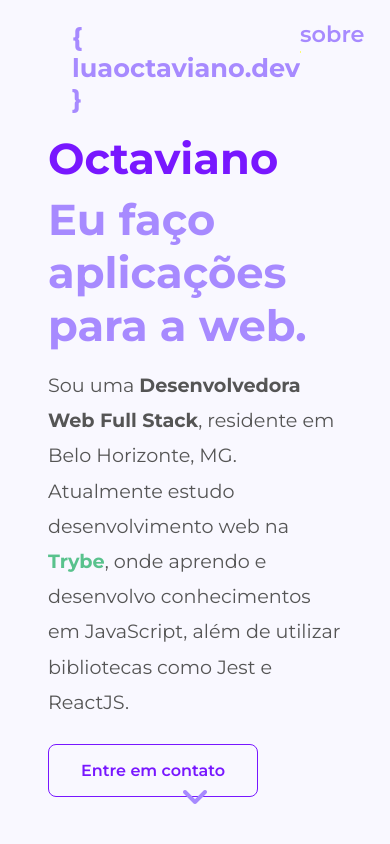
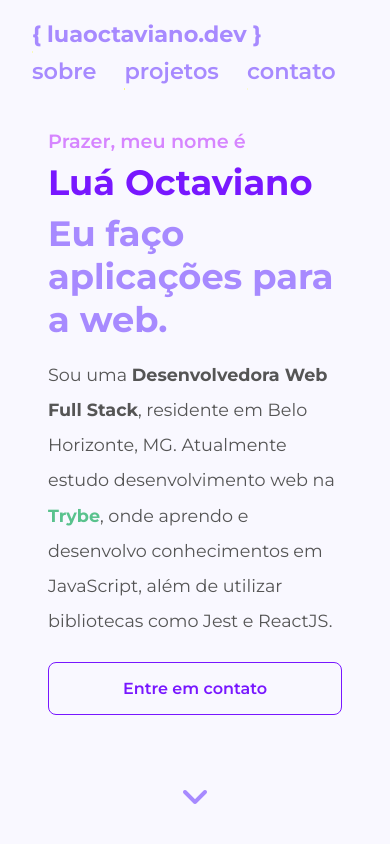
Before and after one commit to luacomacento/luacomacento.github.io, a React (Create React App) app: page / in a window 390 px wide. Shown: the top 844 px of the page. Built offline with nearby package versions, Linux system fonts and the light colour scheme.

Commit message:
feat: ajustado tamanho das fontes do header e seção #intro na versão mobile

```diff
--- a/src/components/header/Header.css
+++ b/src/components/header/Header.css
@@ -19,3 +19,14 @@ nav ul {
   font-weight: 600;
   list-style: none;
 }
+
+@media screen and (max-width: 768px) {
+  header {
+    flex-wrap: wrap;
+    padding: 16px 32px;
+  }
+
+  header h1 {
+    font-size: 1.4rem;
+  }
+}
--- a/src/components/intro/Intro.css
+++ b/src/components/intro/Intro.css
@@ -86,4 +86,18 @@
   .balls {
     display: none;
   }
+
+  .intro-name,
+  .intro-skills {
+    font-size: 2.2rem;
+    font-weight: 700;
+  }
+
+  .intro-text {
+    font-size: 1.1rem;
+  }
+
+  #intro .btn {
+    width: 100%;
+  }
 }
```
